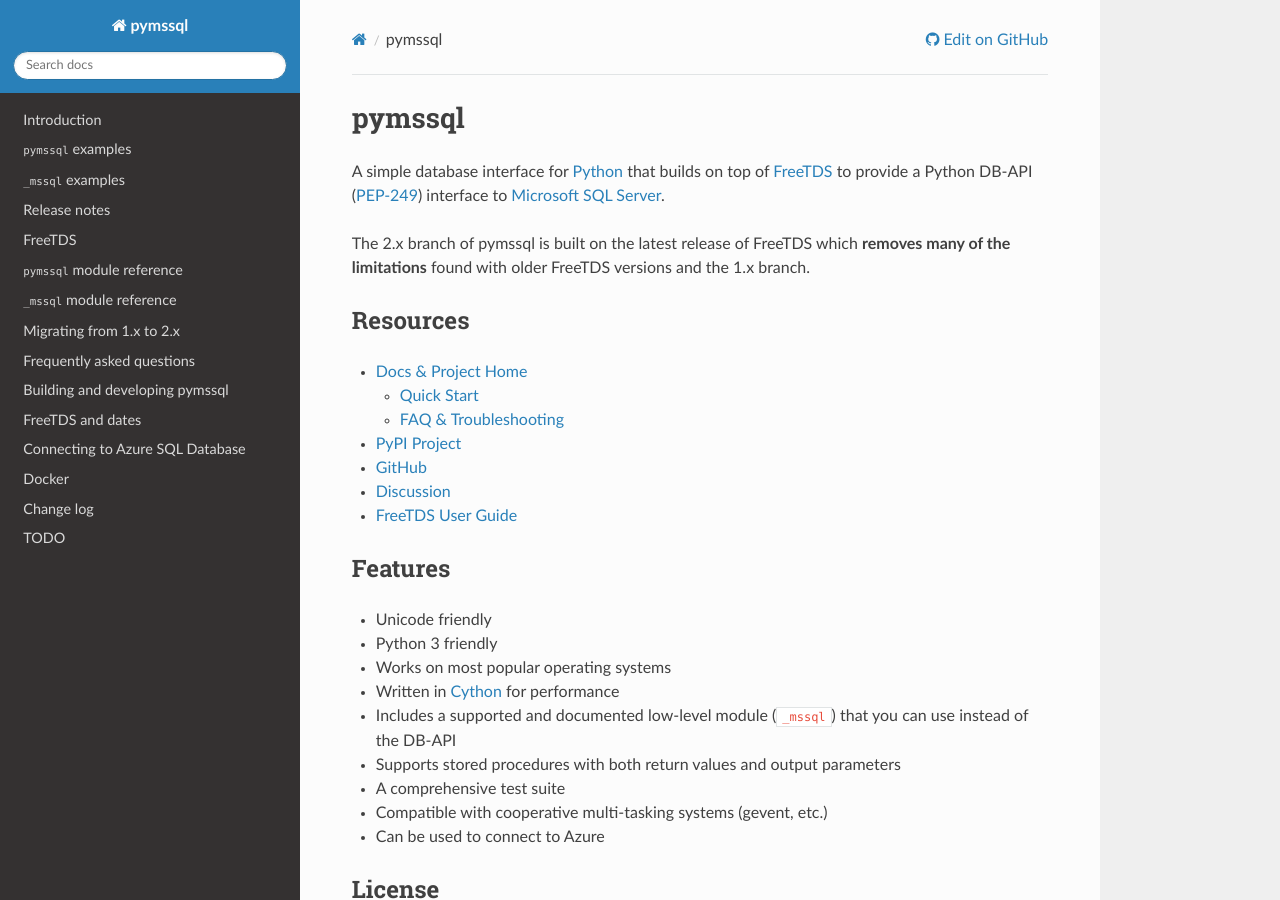
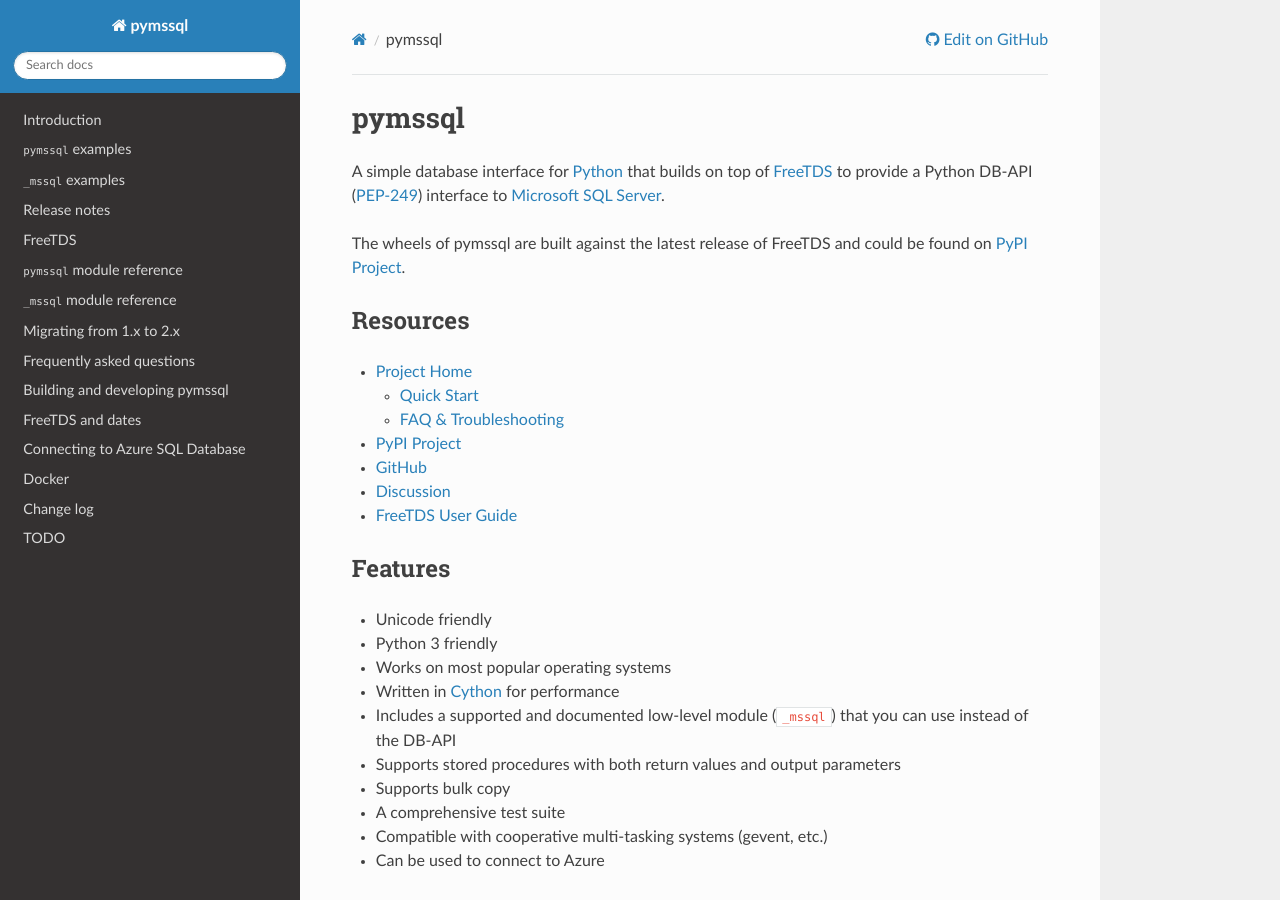
Before and after one commit to pymssql/pymssql, a Sphinx documentation site: the page built from docs/index.rst, in a window 1280 px wide and 900 px high. Built offline with Sphinx 7.4.7 and the Read the Docs theme 2.0.0, drawn with Linux system fonts in a browser that asks for light colours.

Commit message:
Update index.rst

```diff
--- a/docs/index.rst
+++ b/docs/index.rst
@@ -10,15 +10,14 @@
 A simple database interface for `Python`_ that builds on top of `FreeTDS`_ to
 provide a Python DB-API (`PEP-249`_) interface to `Microsoft SQL Server`_.
 
-The 2.x branch of pymssql is built on the latest release of FreeTDS which
-**removes many of the limitations** found with older FreeTDS versions and
-the 1.x branch.
+The wheels of pymssql are built against the latest release of FreeTDS and could be
+found on `PyPI Project`_.
+
 
 Resources
 ---------
 
-
-* `Docs & Project Home`_
+* `Project Home`_
 
   * :doc:`Quick Start <pymssql_examples>`
   * :doc:`FAQ & Troubleshooting <faq>`
@@ -27,6 +26,7 @@
 * GitHub_
 * Discussion_
 * `FreeTDS User Guide`_
+
 
 Features
 --------
@@ -38,6 +38,7 @@
 * Includes a supported and documented low-level module (``_mssql``) that you
   can use instead of the DB-API
 * Supports stored procedures with both return values and output parameters
+* Supports bulk copy
 * A comprehensive test suite
 * Compatible with cooperative multi-tasking systems (gevent, etc.)
 * Can be used to connect to Azure
@@ -47,7 +48,7 @@
 
 pymssql is licensed under the terms of the GNU LGPL license.
 
-.. _Docs & Project Home: http://pymssql.org
+.. _Project Home: http://pymssql.org
 .. _Python: http://www.python.org/
 .. _FreeTDS: http://www.freetds.org/
 .. _PEP-249: http://www.python.org/dev/peps/pep-0249/
```
